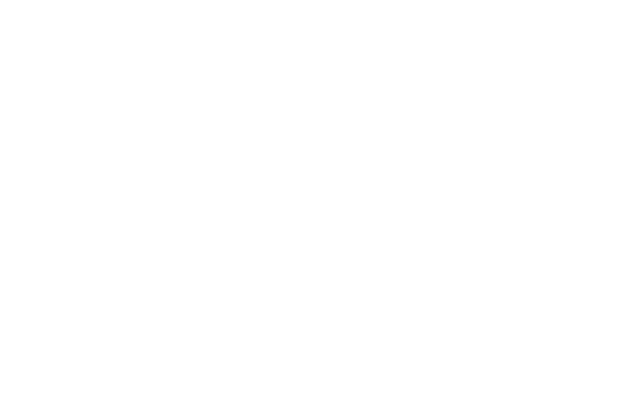
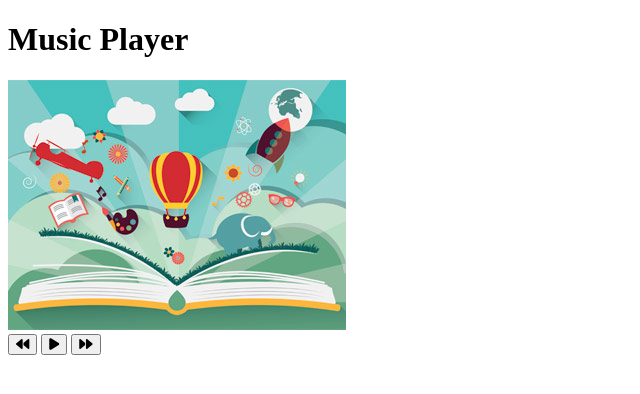
Before and after one commit to MKarman728/music-player2, a plain HTML site: page index.html in a window 1280 px wide. Shown: the whole page, without its empty margins (0-640 px from the left). Drawn offline with Linux system fonts and the light colour scheme.

Commit message:
html completed

```diff
--- a/index.html
+++ b/index.html
@@ -4,10 +4,36 @@
     <meta charset="UTF-8">
     <meta name="viewport" content="width=device-width, initial-scale=1.0">
     <link rel="stylesheet" href="style.css">
+    <link rel="stylesheet" href="https://cdnjs.cloudflare.com/ajax/libs/font-awesome/6.4.2/css/all.min.css" integrity="sha512-z3gLpd7yknf1YoNbCzqRKc4qyor8gaKU1qmn+CShxbuBusANI9QpRohGBreCFkKxLhei6S9CQXFEbbKuqLg0DA==" crossorigin="anonymous" referrerpolicy="no-referrer" />
     <script src="script.js" defer></script>
     <title>Music Player</title>
 </head>
 <body>
+    <h1>Music Player</h1>
+    <div class="music-container" id="music-containter">
+        <div class="music-info">
+            <h4 id="title"></h4>
+            <div class="progress-container" id="progress-container">
+                <div class="progress" id="progress">
 
+                </div>
+            </div>
+        </div>
+        <audio src="music/ukulele.mp3" id="audio"></audio>
+        <div class="img-container">
+            <img src="images/ukulele.jpg" alt ="music-cover" id="cover">
+        </div>
+        <div class="navigation">
+            <button id="prev" class="action-btn">
+                <i class="fas fa-backward"></i>
+            </button>
+            <button id="play" class="action-btn action-btn-big">
+                <i class="fas fa-play"></i>
+            </button>
+            <button id="next" class="action-btn">
+                <i class="fas fa-forward"></i>
+            </button>
+        </div>
+    </div>
 </body>
 </html>
```
